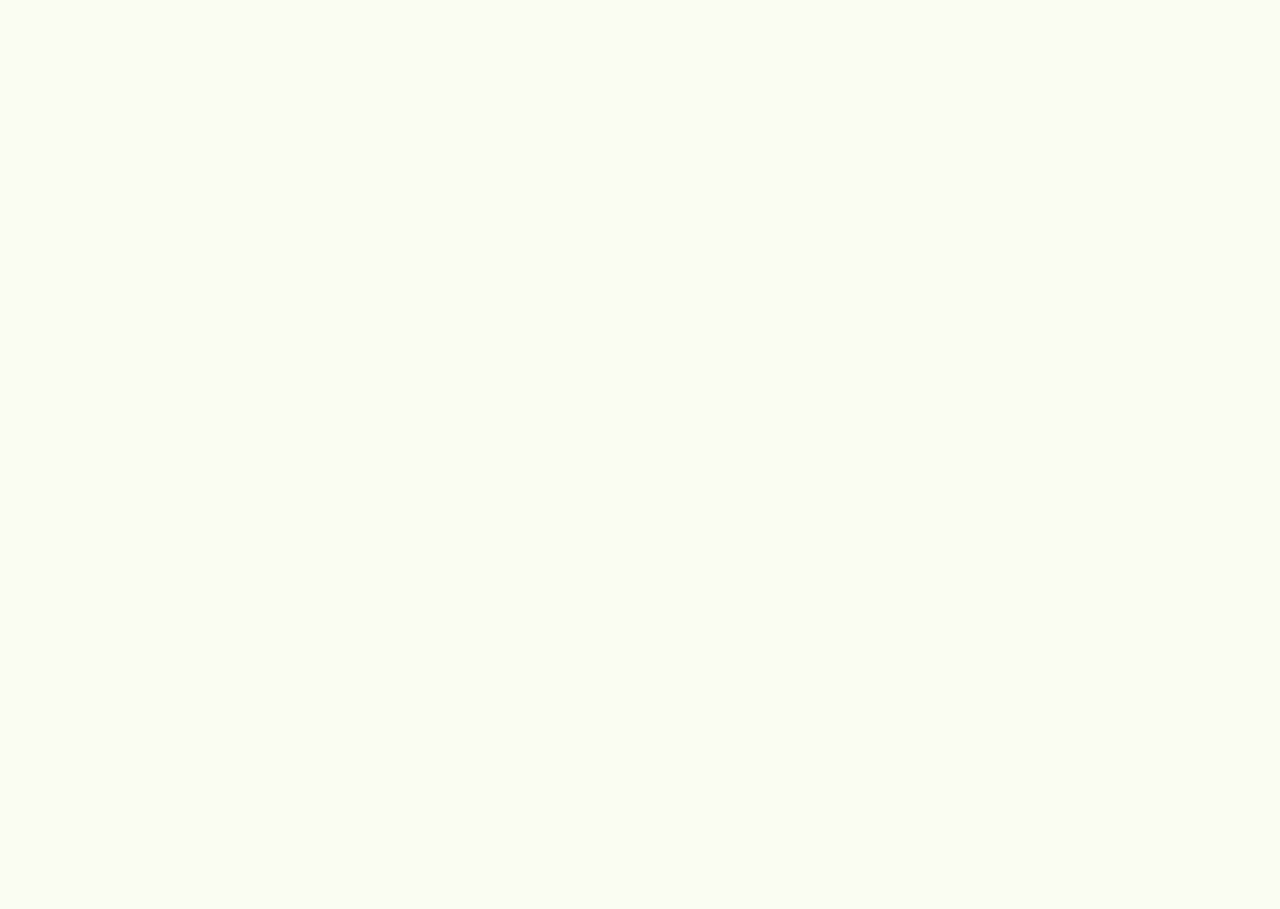
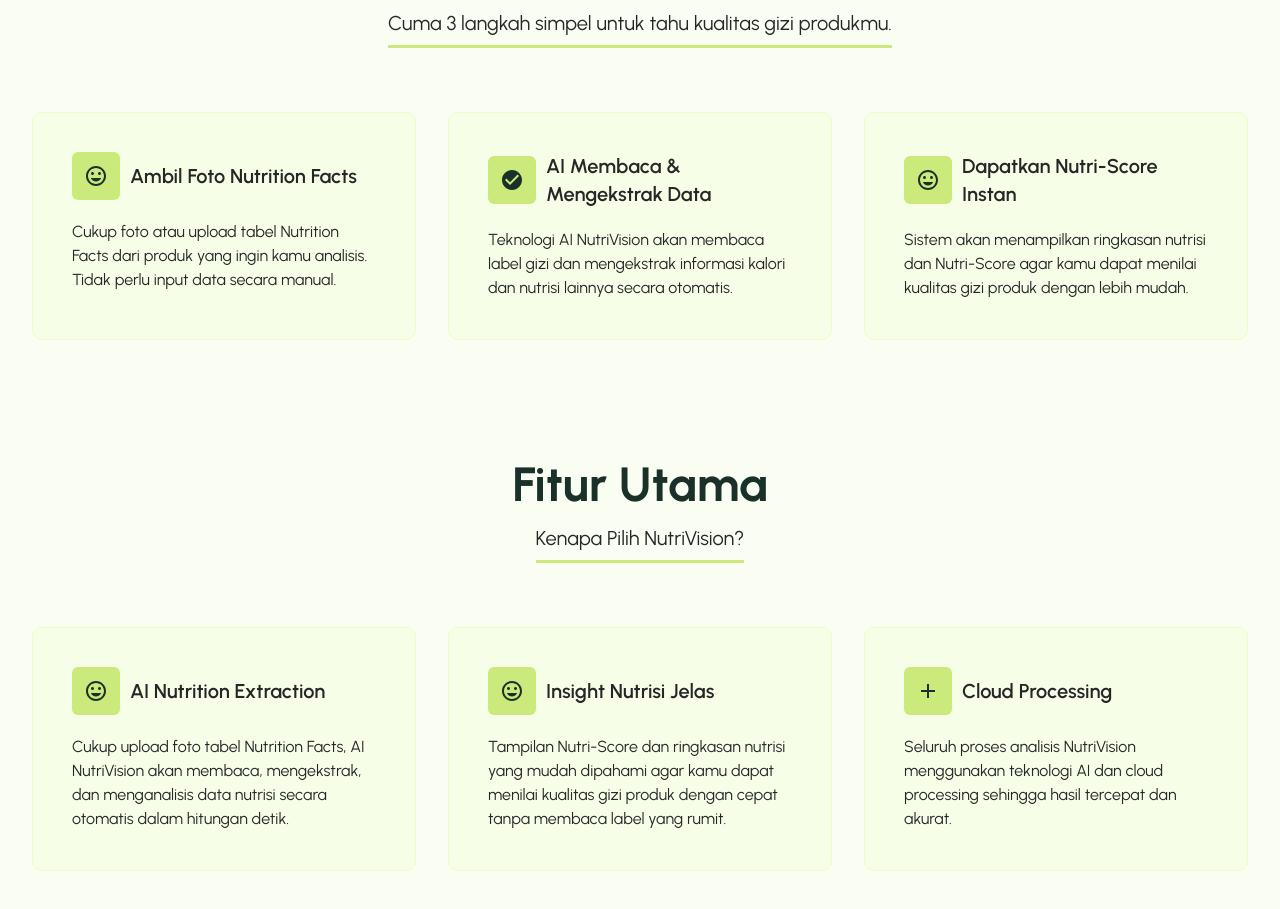
Before and after one commit to chairanastya/NutriVision, a Next.js app in the folder nutrivision-app/: page / in a window 1280 px wide. Shown: the part 1193-2102 px from the top of the page. Before the commit the page ends 1042 px from the top, so only its background shows below. Built offline with nearby package versions, Linux system fonts and the light colour scheme.

Commit message:
fix: restoring tampilan beranda

```diff
--- a/nutrivision-app/app/page.tsx
+++ b/nutrivision-app/app/page.tsx
@@ -3,12 +3,12 @@
 export default function Home() {
     return (
         <div className="min-h-screen bg-background font-sans">
-            <main className="mx-auto grid w-full max-w-7xl items-center  px-8  grid-cols-2 gap-10 py-14">
+            <main className="mx-auto grid w-full max-w-7xl items-center px-4 sm:px-6 md:px-8 grid-cols-1 md:grid-cols-2 gap-6 md:gap-10 py-8 sm:py-10 md:py-14">
                 <section className="max-w-xl text-left">
-                    <p className="inline-block border-b-3 border-[#cbea7b] pb-2 font-bold text-foreground text-2xl">
+                    <p className="inline-block border-b-3 border-[#cbea7b] pb-2 font-bold text-foreground text-lg sm:text-2xl">
                         Wujudkan Hidup Lebih Sehat dengan
                     </p>
-                    <h1 className="mt-4 text-6xl font-bold leading-tight text-[#1a3129]">
+                    <h1 className="mt-3 sm:mt-4 text-4xl sm:text-5xl md:text-6xl font-bold leading-tight text-[#1a3129]">
                         Analisis Gizi
                         <br />
                         Cerdas bersama
@@ -16,7 +16,7 @@
                         <span className="font-extrabold">NutriVision</span>
 
                     </h1>
-                    <p className="mt-6 text-foreground opacity-80 text-xl leading-8">
+                    <p className="mt-4 sm:mt-6 text-foreground opacity-80 text-base sm:text-lg md:text-xl leading-6 sm:leading-7 md:leading-8">
                         Pahami kualitas gizi tanpa ribet dengan NutriVision!
                         Cukup foto tabel Nutrition Facts, kami akan langsung
                         ekstrak info penting dan hitung NutriScore secara
@@ -26,15 +26,15 @@
                         lebih sehat setiap hari.
                     </p>
 
-                    <div className="mt-6 flex items-center gap-3 md:mt-8">
+                    <div className="mt-4 sm:mt-6 flex flex-col sm:flex-row items-center gap-2 sm:gap-3 md:mt-8">
                         <button
                             type="button"
-                            className="rounded-md bg-[#cbea7b] px-5 py-2 text-lg font-semibold text-black hover:bg-[#b8d96a]">
+                            className="rounded-md bg-[#cbea7b] px-3 sm:px-5 py-1.5 sm:py-2 text-sm sm:text-base md:text-lg font-semibold text-black hover:bg-[#b8d96a] w-full sm:w-auto">
                             Mulai Scan
                         </button>
                         <button
                             type="button"
-                            className="rounded-md border border-black/15 bg-transparent px-5 py-2 text-lg font-semibold text-foreground hover:bg-black/5">
+                            className="rounded-md border border-black/15 bg-transparent px-3 sm:px-5 py-1.5 sm:py-2 text-sm sm:text-base md:text-lg font-semibold text-foreground hover:bg-black/5 w-full sm:w-auto">
                             Log In
                         </button>
                     </div>
@@ -51,9 +51,9 @@
                     />
                 </section>
             </main>
-            <div className="mx-auto w-full max-w-6xl px-8 py-14 text-[#1a3129] flex flex-col items-center gap-8">
-                <h1 className="text-5xl font-bold">Tentang <span className="font-extrabold">NutriVision</span></h1>
-                <p className="text-center text-xl leading-8">
+            <div className="mx-auto w-full max-w-7xl px-4 sm:px-6 md:px-8 py-10 sm:py-14 md:py-16 lg:py-20 text-[#1a3129] flex flex-col items-center gap-10">
+                <h1 className="text-3xl sm:text-4xl md:text-5xl font-bold">Tentang <span className="font-extrabold">NutriVision</span></h1>
+                <p className="text-center text-sm sm:text-base md:text-lg lg:text-xl leading-6 sm:leading-7 md:leading-8 text-[#262626]\">
                     NutriVision adalah platform analisis gizi berbasis AI yang
                     membantu kamu memahami kualitas nutrisi produk dengan lebih
                     mudah dan cepat. Dengan teknologi pemrosesan gambar yang
@@ -62,6 +62,116 @@
                     menghitung NutriScore secara otomatis.
                 </p>
             </div>
+
+            {/* Cara Kerja Section */}
+            <div className="mx-auto w-full max-w-7xl px-8 py-10 text-[#1a3129] flex flex-col items-center gap-16">
+                <div className="flex flex-col items-center gap-4">
+                    <h2 className="text-3xl sm:text-4xl md:text-5xl font-bold">Cara Kerja</h2>
+                    <p className="inline-block border-b-3 border-[#cbea7b] pb-2 text-base sm:text-lg md:text-xl text-center text-[#262626]">Cuma 3 langkah simpel untuk tahu kualitas gizi produkmu.</p>
+                </div>
+
+                <div className="grid grid-cols-1 md:grid-cols-2 lg:grid-cols-3 gap-4 md:gap-6 lg:gap-8 w-full">
+                    {/* Step 1 */}
+                    <div className="p-6 md:p-8 lg:p-10 bg-lime-50 rounded-[10px] outline outline-1 outline-offset-[-1px] outline-lime-100 flex flex-col gap-5">
+                        <div className="flex items-center gap-2.5">
+                            <div className="p-3 bg-[#cbea7b] rounded-md flex-shrink-0">
+                                <svg className="w-6 h-6 text-[#1a3129]" fill="currentColor" viewBox="0 0 24 24">
+                                    <path d="M12 2C6.48 2 2 6.48 2 12s4.48 10 10 10 10-4.48 10-10S17.52 2 12 2zm0 18c-4.41 0-8-3.59-8-8s3.59-8 8-8 8 3.59 8 8-3.59 8-8 8zm3.5-9c.83 0 1.5-.67 1.5-1.5S16.33 8 15.5 8 14 8.67 14 9.5s.67 1.5 1.5 1.5zm-7 0c.83 0 1.5-.67 1.5-1.5S9.33 8 8.5 8 7 8.67 7 9.5 7.67 11 8.5 11zm3.5 6.5c2.33 0 4.31-1.46 5.11-3.5H6.89c.8 2.04 2.78 3.5 5.11 3.5z"/>
+                                </svg>
+                            </div>
+                            <h3 className="text-lg md:text-xl font-semibold text-neutral-800">Ambil Foto Nutrition Facts</h3>
+                        </div>
+                        <p className="text-sm md:text-base leading-6 text-zinc-800 flex-1">
+                            Cukup foto atau upload tabel Nutrition Facts dari produk yang ingin kamu analisis. Tidak perlu input data secara manual.
+                        </p>
+                    </div>
+
+                    {/* Step 2 */}
+                    <div className="p-6 md:p-8 lg:p-10 bg-lime-50 rounded-[10px] outline outline-1 outline-offset-[-1px] outline-lime-100 flex flex-col gap-5">
+                        <div className="flex items-center gap-2.5">
+                            <div className="p-3 bg-[#cbea7b] rounded-md flex-shrink-0">
+                                <svg className="w-6 h-6 text-[#1a3129]" fill="currentColor" viewBox="0 0 24 24">
+                                    <path d="M12 2C6.48 2 2 6.48 2 12s4.48 10 10 10 10-4.48 10-10S17.52 2 12 2zm-2 15l-5-5 1.41-1.41L10 14.17l7.59-7.59L19 8l-9 9z"/>
+                                </svg>
+                            </div>
+                            <h3 className="text-lg md:text-xl font-semibold text-neutral-800">AI Membaca & Mengekstrak Data</h3>
+                        </div>
+                        <p className="text-sm md:text-base leading-6 text-zinc-800 flex-1">
+                            Teknologi AI NutriVision akan membaca label gizi dan mengekstrak informasi kalori dan nutrisi lainnya secara otomatis.
+                        </p>
+                    </div>
+
+                    {/* Step 3 */}
+                    <div className="p-6 md:p-8 lg:p-10 bg-lime-50 rounded-[10px] outline outline-1 outline-offset-[-1px] outline-lime-100 flex flex-col gap-5">
+                        <div className="flex items-center gap-2.5">
+                            <div className="p-3 bg-[#cbea7b] rounded-md flex-shrink-0">
+                                <svg className="w-6 h-6 text-[#1a3129]" fill="currentColor" viewBox="0 0 24 24">
+                                    <path d="M12 2C6.48 2 2 6.48 2 12s4.48 10 10 10 10-4.48 10-10S17.52 2 12 2zm0 18c-4.41 0-8-3.59-8-8s3.59-8 8-8 8 3.59 8 8-3.59 8-8 8zm3.5-9c.83 0 1.5-.67 1.5-1.5S16.33 8 15.5 8 14 8.67 14 9.5s.67 1.5 1.5 1.5zm-7 0c.83 0 1.5-.67 1.5-1.5S9.33 8 8.5 8 7 8.67 7 9.5 7.67 11 8.5 11zm3.5 6.5c2.33 0 4.31-1.46 5.11-3.5H6.89c.8 2.04 2.78 3.5 5.11 3.5z"/>
+                                </svg>
+                            </div>
+                            <h3 className="text-lg md:text-xl font-semibold text-neutral-800">Dapatkan Nutri-Score Instan</h3>
+                        </div>
+                        <p className="text-sm md:text-base leading-6 text-zinc-800 flex-1">
+                            Sistem akan menampilkan ringkasan nutrisi dan Nutri-Score agar kamu dapat menilai kualitas gizi produk dengan lebih mudah.
+                        </p>
+                    </div>
+                </div>
+            </div>
+
+            {/* Fitur Utama Section */}
+            <div className="mx-auto w-full max-w-7xl px-8 py-20 text-[#1a3129] flex flex-col items-center gap-16">
+                <div className="flex flex-col items-center gap-4">
+                    <h2 className="text-3xl sm:text-4xl md:text-5xl font-bold">Fitur Utama</h2>
+                    <p className="inline-block border-b-3 border-[#cbea7b] pb-2 text-base sm:text-lg md:text-xl text-center text-[#262626]">Kenapa Pilih NutriVision?</p>
+                </div>
+
+                <div className="grid grid-cols-1 md:grid-cols-2 lg:grid-cols-3 gap-4 md:gap-6 lg:gap-8 w-full">
+                    {/* Feature 1 */}
+                    <div className="p-6 md:p-8 lg:p-10 bg-lime-50 rounded-[10px] outline outline-1 outline-offset-[-1px] outline-lime-100 flex flex-col gap-5">
+                        <div className="flex items-center gap-2.5">
+                            <div className="p-3 bg-[#cbea7b] rounded-md flex-shrink-0">
+                                <svg className="w-6 h-6 text-[#1a3129]" fill="currentColor" viewBox="0 0 24 24">
+                                    <path d="M12 2C6.48 2 2 6.48 2 12s4.48 10 10 10 10-4.48 10-10S17.52 2 12 2zm0 18c-4.41 0-8-3.59-8-8s3.59-8 8-8 8 3.59 8 8-3.59 8-8 8zm3.5-9c.83 0 1.5-.67 1.5-1.5S16.33 8 15.5 8 14 8.67 14 9.5s.67 1.5 1.5 1.5zm-7 0c.83 0 1.5-.67 1.5-1.5S9.33 8 8.5 8 7 8.67 7 9.5 7.67 11 8.5 11zm3.5 6.5c2.33 0 4.31-1.46 5.11-3.5H6.89c.8 2.04 2.78 3.5 5.11 3.5z"/>
+                                </svg>
+                            </div>
+                            <h3 className="text-lg md:text-xl font-semibold text-neutral-800">AI Nutrition Extraction</h3>
+                        </div>
+                        <p className="text-sm md:text-base leading-6 text-zinc-800 flex-1">
+                            Cukup upload foto tabel Nutrition Facts, AI NutriVision akan membaca, mengekstrak, dan menganalisis data nutrisi secara otomatis dalam hitungan detik.
+                        </p>
+                    </div>
+
+                    {/* Feature 2 */}
+                    <div className="p-6 md:p-8 lg:p-10 bg-lime-50 rounded-[10px] outline outline-1 outline-offset-[-1px] outline-lime-100 flex flex-col gap-5">
+                        <div className="flex items-center gap-2.5">
+                            <div className="p-3 bg-[#cbea7b] rounded-md flex-shrink-0">
+                                <svg className="w-6 h-6 text-[#1a3129]" fill="currentColor" viewBox="0 0 24 24">
+                                    <path d="M12 2C6.48 2 2 6.48 2 12s4.48 10 10 10 10-4.48 10-10S17.52 2 12 2zm0 18c-4.41 0-8-3.59-8-8s3.59-8 8-8 8 3.59 8 8-3.59 8-8 8zm3.5-9c.83 0 1.5-.67 1.5-1.5S16.33 8 15.5 8 14 8.67 14 9.5s.67 1.5 1.5 1.5zm-7 0c.83 0 1.5-.67 1.5-1.5S9.33 8 8.5 8 7 8.67 7 9.5 7.67 11 8.5 11zm3.5 6.5c2.33 0 4.31-1.46 5.11-3.5H6.89c.8 2.04 2.78 3.5 5.11 3.5z"/>
+                                </svg>
+                            </div>
+                            <h3 className="text-lg md:text-xl font-semibold text-neutral-800">Insight Nutrisi Jelas</h3>
+                        </div>
+                        <p className="text-sm md:text-base leading-6 text-zinc-800 flex-1">
+                            Tampilan Nutri-Score dan ringkasan nutrisi yang mudah dipahami agar kamu dapat menilai kualitas gizi produk dengan cepat tanpa membaca label yang rumit.
+                        </p>
+                    </div>
+
+                    {/* Feature 3 */}
+                    <div className="p-6 md:p-8 lg:p-10 bg-lime-50 rounded-[10px] outline outline-1 outline-offset-[-1px] outline-lime-100 flex flex-col gap-5">
+                        <div className="flex items-center gap-2.5">
+                            <div className="p-3 bg-[#cbea7b] rounded-md flex-shrink-0">
+                                <svg className="w-6 h-6 text-[#1a3129]" fill="currentColor" viewBox="0 0 24 24">
+                                    <path d="M19 13h-6v6h-2v-6H5v-2h6V5h2v6h6v2z"/>
+                                </svg>
+                            </div>
+                            <h3 className="text-lg md:text-xl font-semibold text-neutral-800">Cloud Processing</h3>
+                        </div>
+                        <p className="text-sm md:text-base leading-6 text-zinc-800 flex-1">
+                            Seluruh proses analisis NutriVision menggunakan teknologi AI dan cloud processing sehingga hasil tercepat dan akurat.
+                        </p>
+                    </div>
+                </div>
+            </div>
         </div>
     );
 }
```
Also changed, not shown: 1 other file (tests, documents, lock files or other folders).
